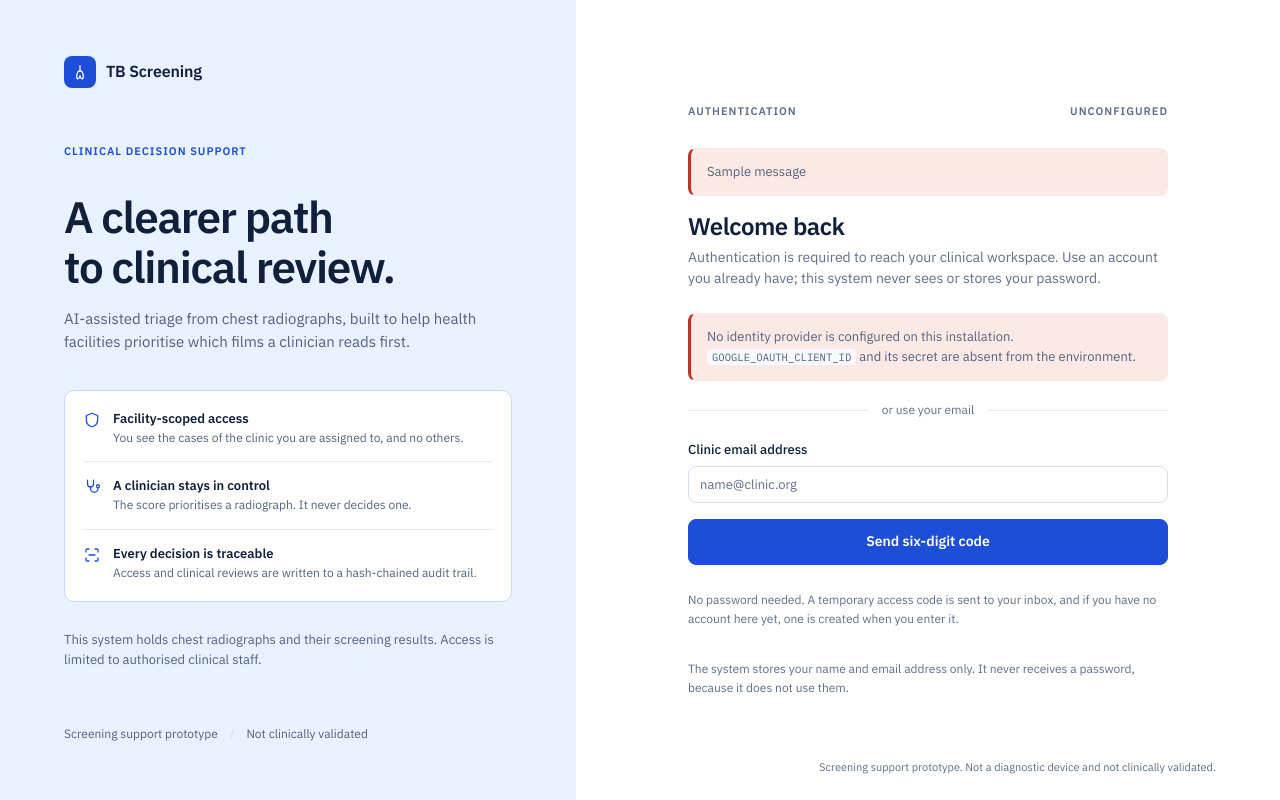
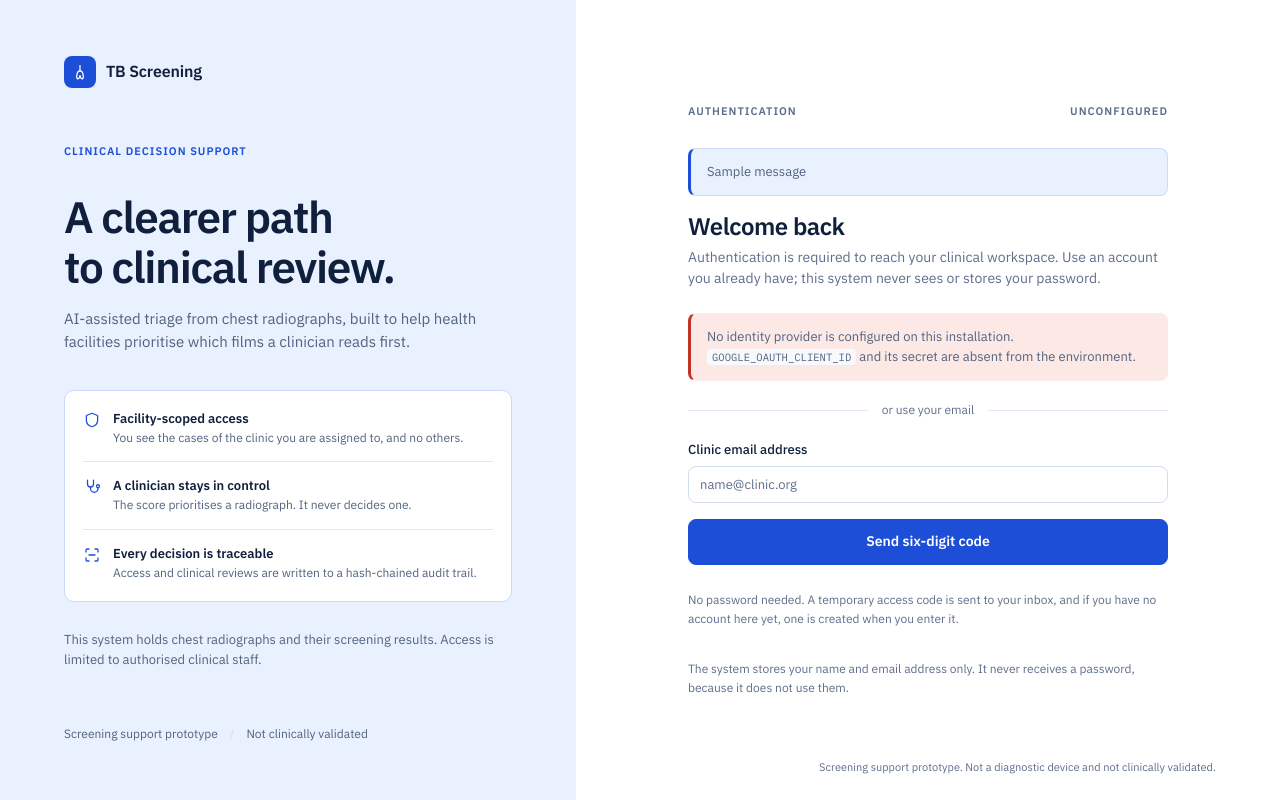
Before and after one commit to derrickkimutai1/tb-screening-system, a Django app: page /accounts/login/ in a window 1280 px wide. Run offline with Django 5.2, Linux system fonts and the light colour scheme; tables that the repository leaves empty hold one stand-in row (values such as "Sample post"); one stand-in notice (Sample message) is shown; parts of the project's set-up code (start-up, migrations or seed data) failed here and were passed over; some libraries are stand-ins or nearby versions.

Commit message:
Style a message by its level on the sign-in and account pages
"You have signed out." was rendering in the caution style, which the redesign
made a red-tinted box: a confirmation that reads as a failure. Both templates
printed every message as a caution regardless of its level, which was easy to
miss while the styles were closer together.

They now use the same level check the workspace base already had, so an INFO
message takes the boundary style and only WARNING and above take the caution
one. Checked against a rendered template at both levels rather than by eye.

```diff
--- a/screening/templates/account/login.html
+++ b/screening/templates/account/login.html
@@ -90,7 +90,7 @@
 
   {% if messages %}
     {% for message in messages %}
-      <div class="notice notice-caution mb-3">{{ message }}</div>
+      <div class="notice {% if message.level >= 30 %}notice-caution{% else %}notice-boundary{% endif %} mb-3">{{ message }}</div>
     {% endfor %}
   {% endif %}
 
--- a/screening/templates/allauth/layouts/base.html
+++ b/screening/templates/allauth/layouts/base.html
@@ -36,7 +36,7 @@
       <div class="panel-body allauth-body">
         {% if messages %}
           {% for message in messages %}
-            <div class="notice notice-caution mb-3">{{ message }}</div>
+            <div class="notice {% if message.level >= 30 %}notice-caution{% else %}notice-boundary{% endif %} mb-3">{{ message }}</div>
           {% endfor %}
         {% endif %}
 
```
